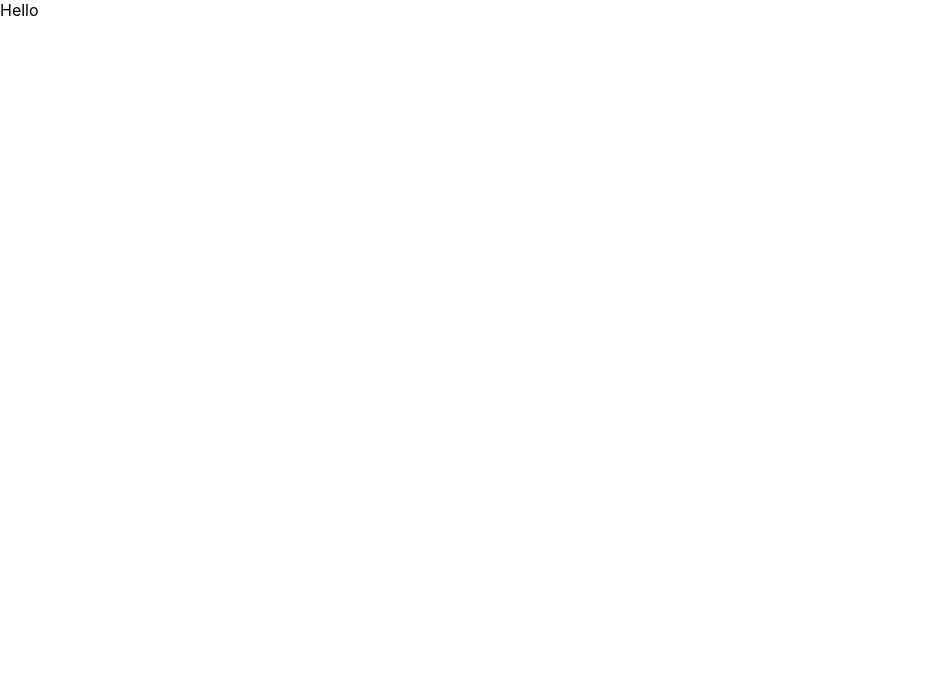
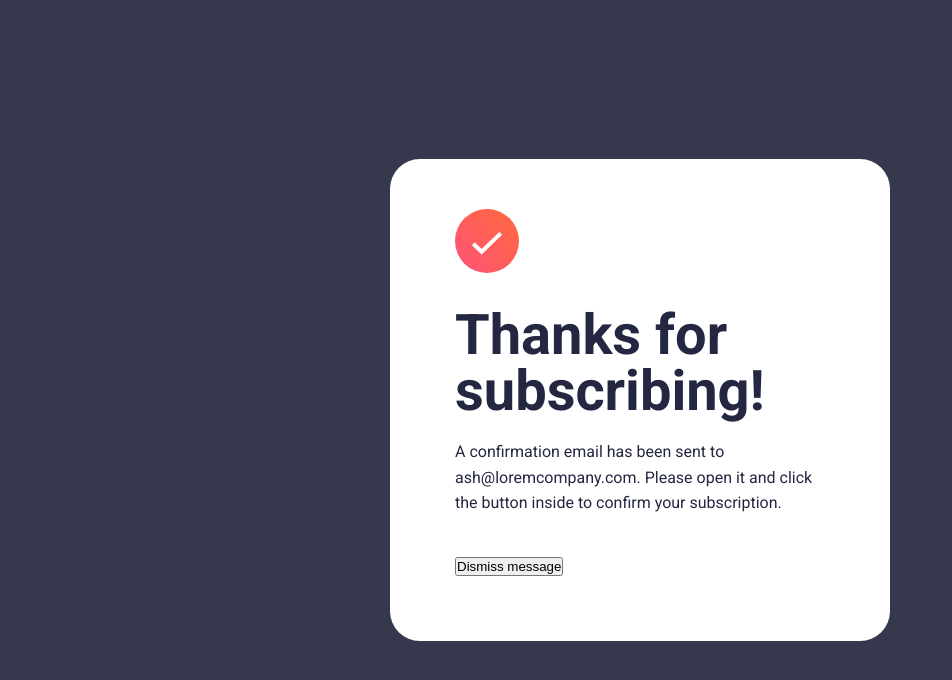
Before and after one commit to vuson1709/Newsletter-sign-up-form-with-success-message, a React (Create React App) app: page / in a window 1280 px wide. Shown: the top 680 px of the page, without its empty margins (0-952 px from the left). Built offline with nearby package versions, Linux system fonts and the light colour scheme.

Commit message:
still coding Desktop success component

```diff
--- a/src/App.js
+++ b/src/App.js
@@ -1,3 +1,75 @@
-export default function App() {
-  return <div>Hello</div>;
+/*
+- Add their email and submit the form
+- See a success message with their email after successfully submitting the form
+- See form validation messages if:
+  - The field is left empty
+  - The email address is not formatted correctly
+- View the optimal layout for the interface depending on their device's screen size
+- See hover and focus states for all interactive elements on the page
+
+*/
+
+import BannerDesktop from "./assets/images/illustration-sign-up-desktop.svg";
+import IconList from "./assets/images/icon-list.svg";
+import IconSuccess from "./assets/images/icon-success.svg";
+
+export default function Newsletter() {
+  return (
+    <div className="container">
+      {/* <Form />
+      <Banner /> */}
+      <Success />
+    </div>
+  );
 }
+
+function Form() {
+  return (
+    <div className="text-content">
+      <h1>Stay updated!</h1>
+      <p> Join 60,000+ product managers receiving monthly updates on:</p>
+      <ul>
+        <li>
+          <img src={IconList} alt="Icon List" className="icon-list" />
+          <span>Product discovery and building what matters</span>
+        </li>
+        <li>
+          <img src={IconList} alt="Icon List" className="icon-list" />
+          <span>Measuring to ensure updates are a success</span>
+        </li>
+        <li>
+          <img src={IconList} alt="Icon List" className="icon-list" />
+          <span>And much more!</span>
+        </li>
+      </ul>
+
+      <form>
+        <label className="email-label">Email address</label>
+        <input
+          type="email"
+          placeholder="email@company.com"
+          className="email-input"
+        />
+        <button className="subscribe">Subscribe to monthly newsletter</button>
+      </form>
+    </div>
+  );
+}
+
+function Banner() {
+  return <img src={BannerDesktop} alt="Banner Desktop" />;
+}
+
+function Success() {
+  return (
+    <div className="success">
+      <img src={IconSuccess} alt="Icon Success" className="icon-success" />
+      <h1>Thanks for subscribing!</h1>
+      <p>
+        A confirmation email has been sent to ash@loremcompany.com. Please open
+        it and click the button inside to confirm your subscription.
+      </p>
+      <button className="dismiss">Dismiss message</button>
+    </div>
+  );
+}
--- a/src/index.css
+++ b/src/index.css
@@ -1,13 +1,129 @@
-body {
-  margin: 0;
-  font-family: -apple-system, BlinkMacSystemFont, 'Segoe UI', 'Roboto', 'Oxygen',
-    'Ubuntu', 'Cantarell', 'Fira Sans', 'Droid Sans', 'Helvetica Neue',
-    sans-serif;
-  -webkit-font-smoothing: antialiased;
-  -moz-osx-font-smoothing: grayscale;
+@import url("https://fonts.googleapis.com/css2?family=Roboto:wght@400;700&display=swap");
+
+:root {
+  /* ### Primary */
+  --tomato: hsl(4, 100%, 67%);
+  /* ### Neutral */
+  --dark-slate-grey: hsl(234, 29%, 20%);
+  --charcoal-grey: hsl(235, 18%, 26%);
+  --grey: hsl(231, 7%, 60%);
+  --white: hsl(0, 0%, 100%);
 }
 
-code {
-  font-family: source-code-pro, Menlo, Monaco, Consolas, 'Courier New',
-    monospace;
+* {
+  margin: 0;
+  padding: 0;
+  box-sizing: border-box;
 }
+
+html {
+  font-family: "Roboto", sans-serif;
+  font-size: 16px;
+  font-weight: 400;
+  color: var(--dark-slate-grey);
+}
+
+body {
+  background-color: var(--charcoal-grey);
+  min-height: 100vh;
+  display: flex;
+  justify-content: center;
+  align-items: center;
+}
+
+h1 {
+  font-size: 3.5rem;
+  margin-bottom: 20px;
+  line-height: 1;
+}
+
+p {
+  line-height: 1.6;
+}
+
+ul {
+  margin-top: 25px;
+  margin-bottom: 45px;
+}
+
+li {
+  list-style-type: none;
+  margin-bottom: 10px;
+}
+
+.icon-list {
+  margin-right: 20px;
+  vertical-align: middle;
+}
+
+.container {
+  /* width: 920px; */
+  display: flex;
+  background-color: var(--white);
+  padding: 25px;
+  border-radius: 30px;
+}
+
+.text-content {
+  padding: 70px 60px 0 40px;
+}
+
+.email-label {
+  display: block;
+  font-size: 0.8rem;
+  font-weight: 700;
+  margin-bottom: 10px;
+}
+
+.email-input {
+  font-family: inherit;
+  font-size: 0.9rem;
+  display: block;
+  width: 100%;
+  padding: 20px;
+  border-radius: 10px;
+  border: 1px solid var(--grey);
+  margin-bottom: 20px;
+}
+
+.email-input:focus-visible {
+  outline: 1px solid var(--dark-slate-grey);
+}
+
+.subscribe {
+  font-family: inherit;
+  border: unset;
+  font-size: 0.95rem;
+  font-weight: 700;
+  width: 100%;
+  color: var(--white);
+  background-color: var(--dark-slate-grey);
+  padding: 20px;
+  border-radius: 10px;
+}
+
+.subscribe:hover {
+  cursor: pointer;
+  background-color: var(--tomato);
+  box-shadow: 0 5px 20px 1px var(--tomato);
+}
+
+.subscribe:active {
+  position: relative;
+  top: 1px;
+  left: 1px;
+}
+
+/*========= SUCCESS ============*/
+.success {
+  width: 450px;
+  padding: 25px 40px 40px 40px;
+}
+
+.icon-success {
+  margin-bottom: 30px;
+}
+
+.success p {
+  margin-bottom: 40px;
+}
```
Also changed, not shown: src/design/desktop-preview.jpg (deleted).
